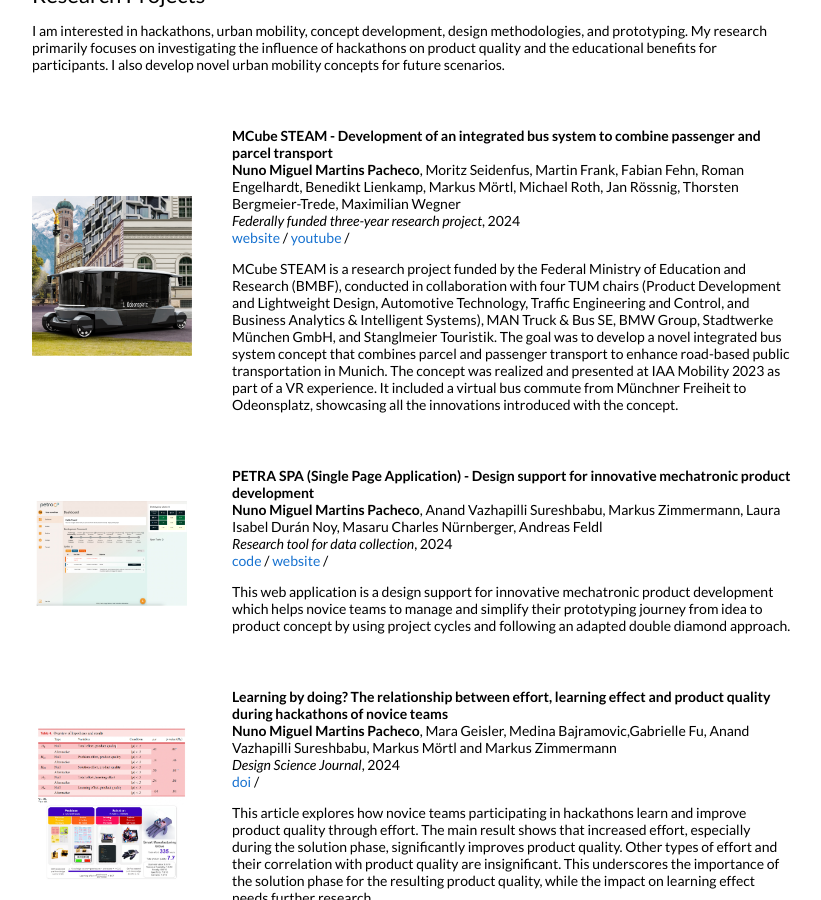
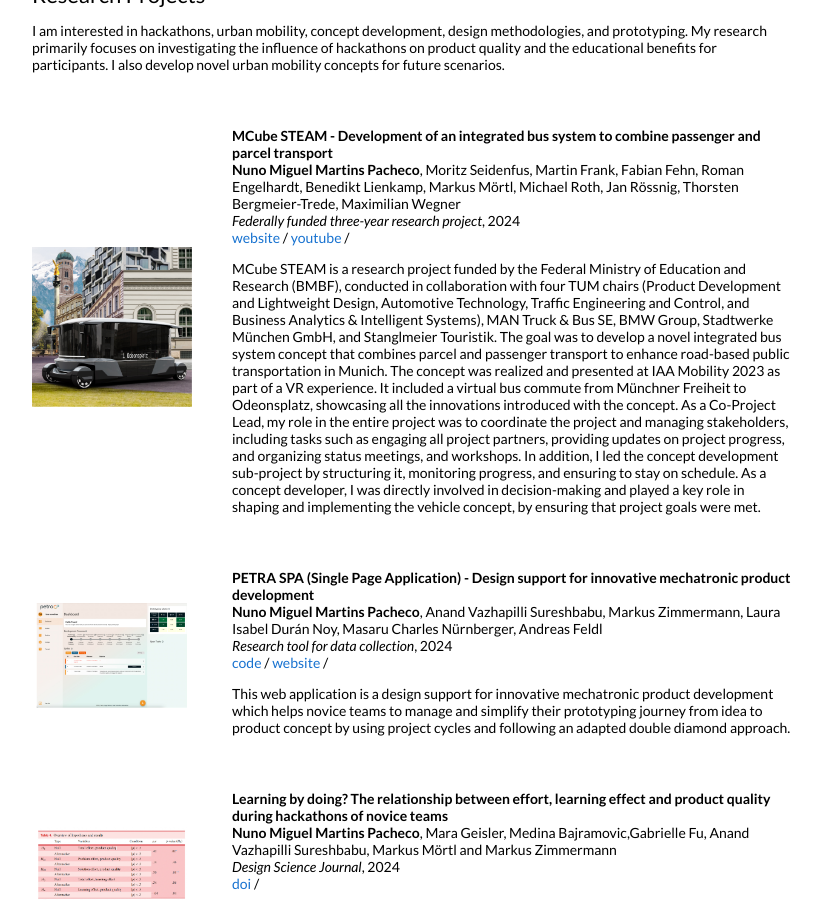
Before and after one commit to martinspacheco/martinspacheco.github.io, a Jekyll site: the page built from _posts/2024-06-01-steam.markdown, in a window 1280 px wide and 900 px high, scrolled down 562 px. Shown: the whole window, without its empty margins (228-1049 px from the left). Built offline with Jekyll 4.4.1, drawn with Linux system fonts in a browser that asks for light colours; some of the changed text lies outside the part shown.

```diff
--- a/_posts/2024-06-01-steam.markdown
+++ b/_posts/2024-06-01-steam.markdown
@@ -12,4 +12,4 @@ youtube: https://youtu.be/9FU8QtEOalI
 
 ---
 
-MCube STEAM is a research project funded by the Federal Ministry of Education and Research (BMBF), conducted in collaboration with four TUM chairs (Product Development and Lightweight Design, Automotive Technology, Traffic Engineering and Control, and Business Analytics & Intelligent Systems), MAN Truck & Bus SE, BMW Group, Stadtwerke München GmbH, and Stanglmeier Touristik. The goal was to develop a novel integrated bus system concept that combines parcel and passenger transport to enhance road-based public transportation in Munich. The concept was realized and presented at IAA Mobility 2023 as part of a VR experience. It included a virtual bus commute from Münchner Freiheit to Odeonsplatz, showcasing all the innovations introduced with the concept.
+MCube STEAM is a research project funded by the Federal Ministry of Education and Research (BMBF), conducted in collaboration with four TUM chairs (Product Development and Lightweight Design, Automotive Technology, Traffic Engineering and Control, and Business Analytics & Intelligent Systems), MAN Truck & Bus SE, BMW Group, Stadtwerke München GmbH, and Stanglmeier Touristik. The goal was to develop a novel integrated bus system concept that combines parcel and passenger transport to enhance road-based public transportation in Munich. The concept was realized and presented at IAA Mobility 2023 as part of a VR experience. It included a virtual bus commute from Münchner Freiheit to Odeonsplatz, showcasing all the innovations introduced with the concept. As a Co-Project Lead, my role in the entire project was to coordinate the project and managing stakeholders, including tasks such as engaging all project partners, providing updates on project progress, and organizing status meetings, and workshops. In addition, I led the concept development sub-project by structuring it, monitoring progress, and ensuring to stay on schedule. As a concept developer, I was directly involved in decision-making and played a key role in shaping and implementing the vehicle concept, by ensuring that project goals were met.
```
Also changed, not shown: _posts/2020-06-25-movingspace.markdown (added, +15 -0 lines), images/i_movingspace.jpg (added), tn/images/i_movingspace.jpg (added), 1 other file.
